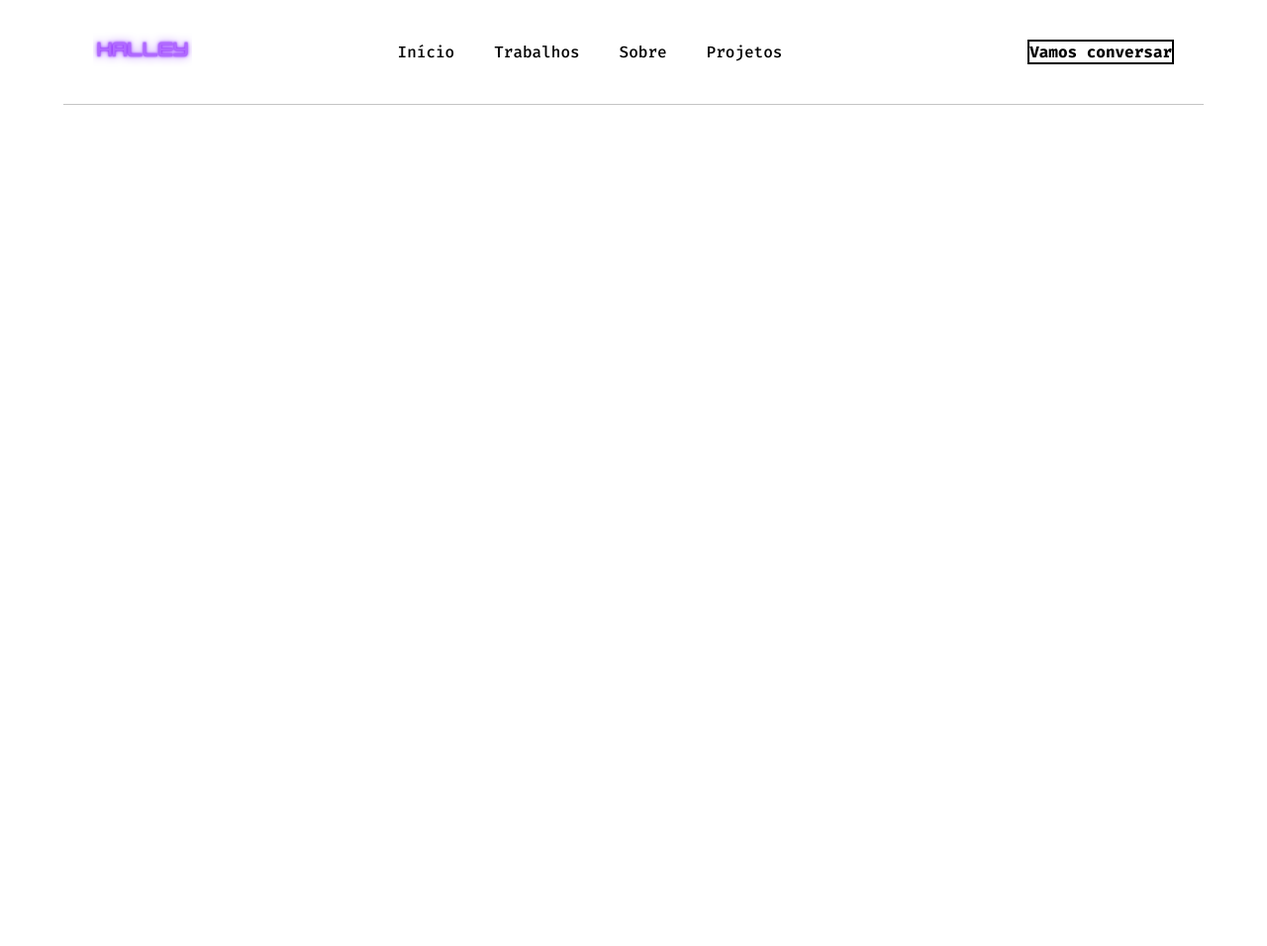
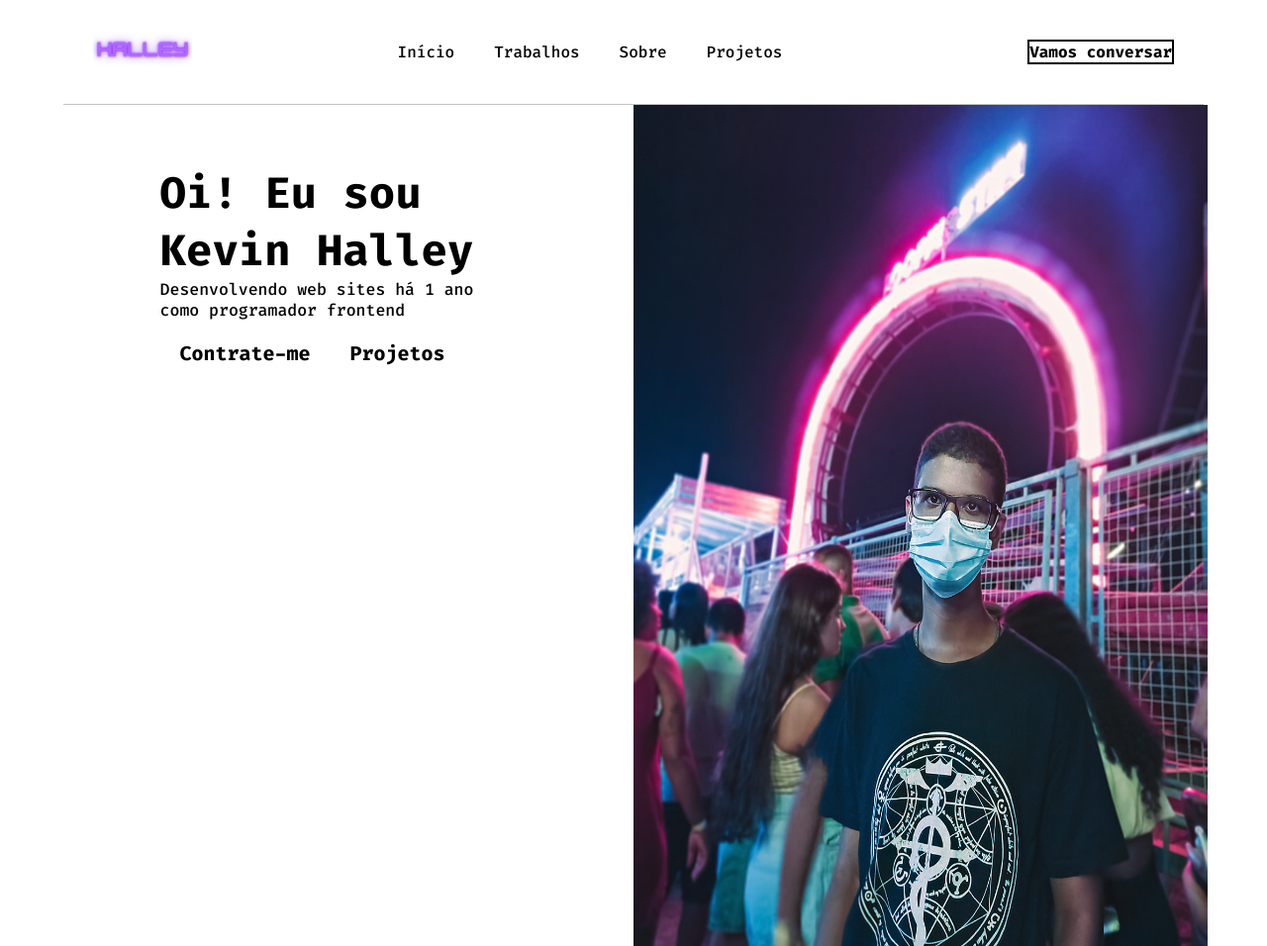
Before and after one commit to keuwey/Portfolio, a plain HTML site: page index.html in a window 1280 px wide. Shown: the whole page at 99% size. Before the commit the page ends 800 px from the top, so only its background shows below. Drawn offline with Linux system fonts and the light colour scheme.

Commit message:
Começando a fazer o <main>

```diff
--- a/css/index.css
+++ b/css/index.css
@@ -55,3 +55,61 @@ body header div button a:link {
     display: flex;
     justify-content: center;
 }
+
+.main {
+    display: flex;
+}
+
+#section1 {
+    display: flex;
+    flex-direction: column;
+    align-items: center;
+    width: 50%;
+}
+
+#texto-h1 {
+    font-family: 'Fira Code', monospace;
+    font-weight: 700;
+    font-style: normal;
+    font-size: 44px;
+}
+
+#paragrafo-1 {
+    font-family: 'Fira Code', monospace;
+    font-weight: 500;
+    font-style: normal;
+    font-size: 16.5px;
+}
+
+.div-section1 {
+    padding: 60px;
+}
+
+.f00Pq {
+    display: flex;
+}
+
+.pqLT {
+    padding: 20px;
+}
+
+body main section div div div button a:link {
+    text-decoration: none;
+}
+
+.mL3t {
+    color: black;
+}
+
+.qP5M {
+    background: white;
+    font-family: 'Fira Code', monospace;
+    font-weight: 700;
+    font-style: normal;
+    font-size: 20px;
+}
+
+/* .img-kevin {
+    width: 100%;
+    height: 100%;
+} */
--- a/index.html
+++ b/index.html
@@ -56,6 +56,29 @@
         <div class="hr">
             <hr size="3px" width="90%" color="#C4C4C4">
         </div>
+        <main class="main">
+            <section id="section1">
+                <div class="div-section1">
+                    <h1 id="texto-h1">Oi! Eu sou <br> Kevin Halley</h1>
+                    <p id="paragrafo-1">Desenvolvendo web sites há 1 ano <br> como programador frontend</p>
+                    <!-- Terminar de estilizar os botões -->
+                    <div class="f00Pq">
+                        <div class="pqLT">
+                            <button class="qP5M"><a href="#"><p class="mL3t">Contrate-me</p></a></button>
+                        </div>
+                        <div class="pqLT">
+                            <button class="qP5M"><a href="#"><p class="mL3t">Projetos</p></a></button>
+                        </div>
+                    </div>
+                </div>
+            </section>
+            <section>
+                <!-- Ajeitar a imagem -->
+                <div>
+                    <img src="img/kp.jpg" alt="Kevin's picture" class="img-kevin" width="580px" height="850px">
+                </div>
+            </section>
+        </main>
         <!-- <script src="https://code.jquery.com/jquery-3.3.1.slim.min.js" integrity="sha384-q8i/X+965DzO0rT7abK41JStQIAqVgRVzpbzo5smXKp4YfRvH+8abtTE1Pi6jizo" crossorigin="anonymous"></script> -->
         <!-- <script src="https://cdnjs.cloudflare.com/ajax/libs/popper.js/1.14.3/umd/popper.min.js" integrity="sha384-ZMP7rVo3mIykV+2+9J3UJ46jBk0WLaUAdn689aCwoqbBJiSnjAK/l8WvCWPIPm49" crossorigin="anonymous"></script> -->
         <!-- <script src="https://stackpath.bootstrapcdn.com/bootstrap/4.1.3/js/bootstrap.min.js" integrity="sha384-ChfqqxuZUCnJSK3+MXmPNIyE6ZbWh2IMqE241rYiqJxyMiZ6OW/JmZQ5stwEULTy" crossorigin="anonymous"></script> -->
```
Also changed, not shown: img/kp.jpg (added).
